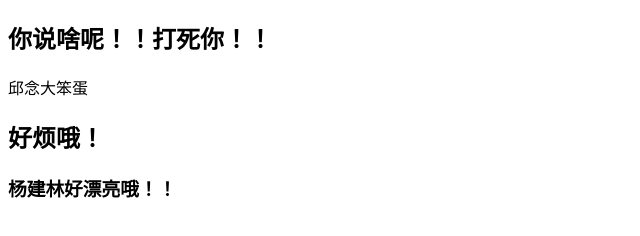
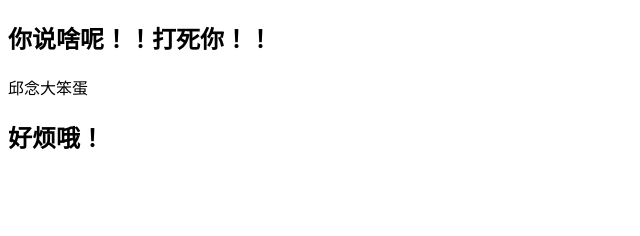
Before and after one commit to qiunianyang/play, a plain HTML site: page index.html in a window 1280 px wide. Shown: the whole page, without its empty margins (0-640 px from the left). Drawn offline with Linux system fonts and the light colour scheme.

Commit message:
Revert "second modify"
This reverts commit 8c00166adf04f885128420d96e71102c3baa9906.

```diff
--- a/index.html
+++ b/index.html
@@ -14,9 +14,6 @@
     <h2>
       好烦哦！
     </h2>
-    <h3>
-      杨建林好漂亮哦！！
-    </h3>
   </div>
   <script>
     function sum(a,b) {
```
